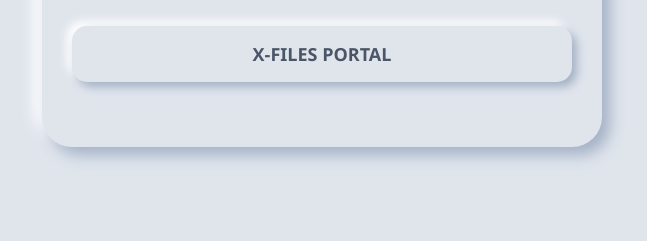
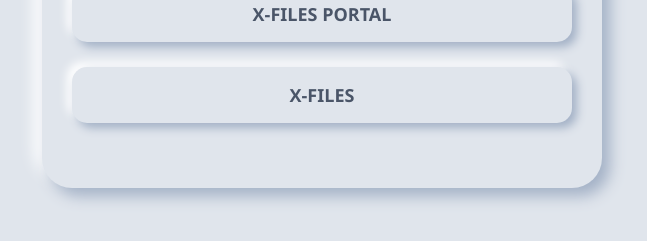
Before and after one commit to ray23-bit/link, a plain HTML site: page index.html in a window 1280 px wide. Shown: the part 469-710 px from the top of the page, without its empty margins (318-965 px from the left). Drawn offline with Linux system fonts and the light colour scheme.

Commit message:
Update index.html

```diff
--- a/index.html
+++ b/index.html
@@ -63,6 +63,7 @@
     <img src="logo-rizqi-o-1.png" alt="Logo Rizqi O" class="logo">
     <h1>Link Tools Rizqi Oliveira</h1>
     <a href="https://x-files.rizqioliveira.my.id/" target="_blank">X-FILES PORTAL</a>
+    <a href="https://rizqioliveira.my.id/" target="_blank">X-FILES</a>
   </div>
 </body>
 </html>
```
